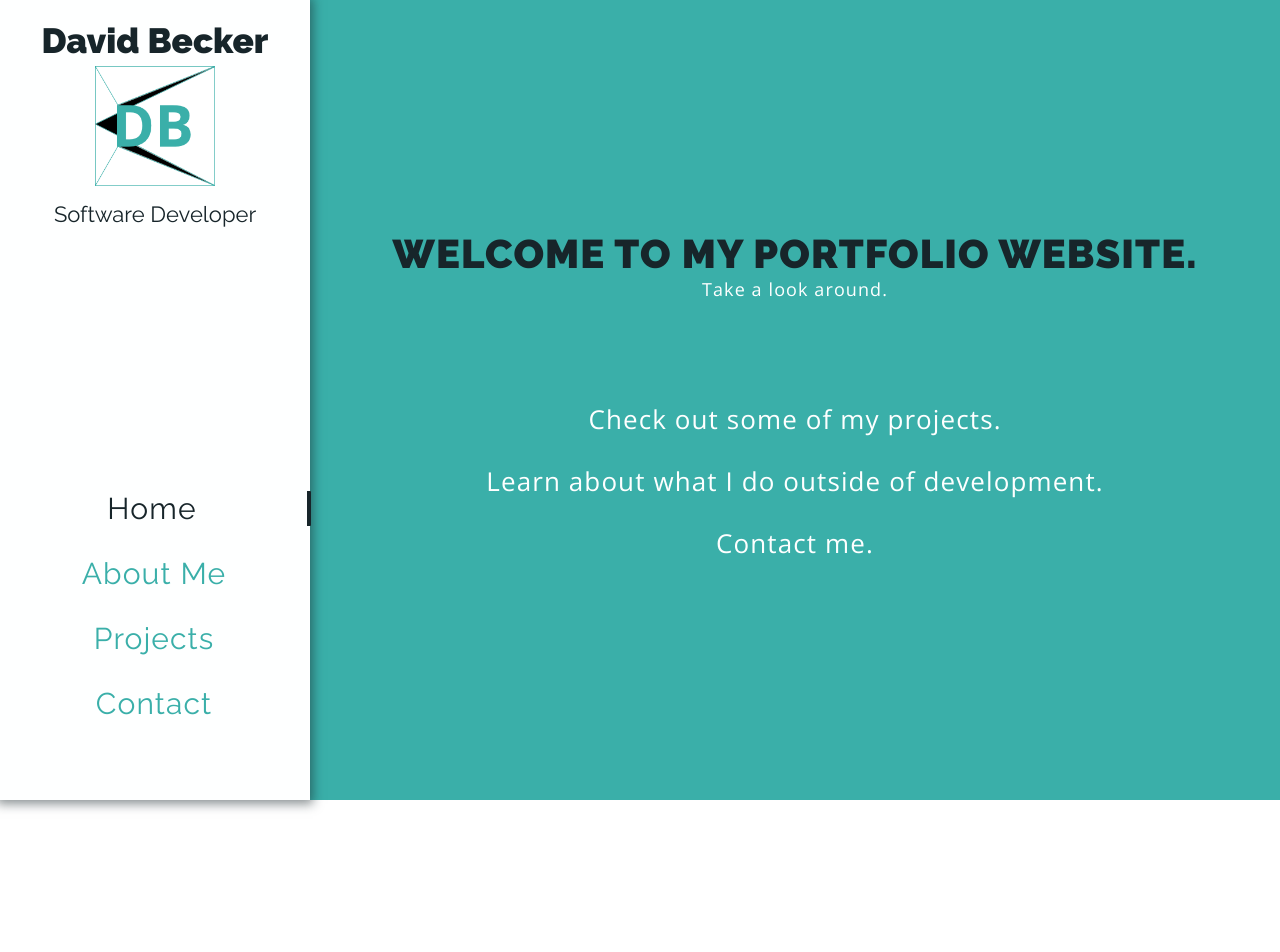
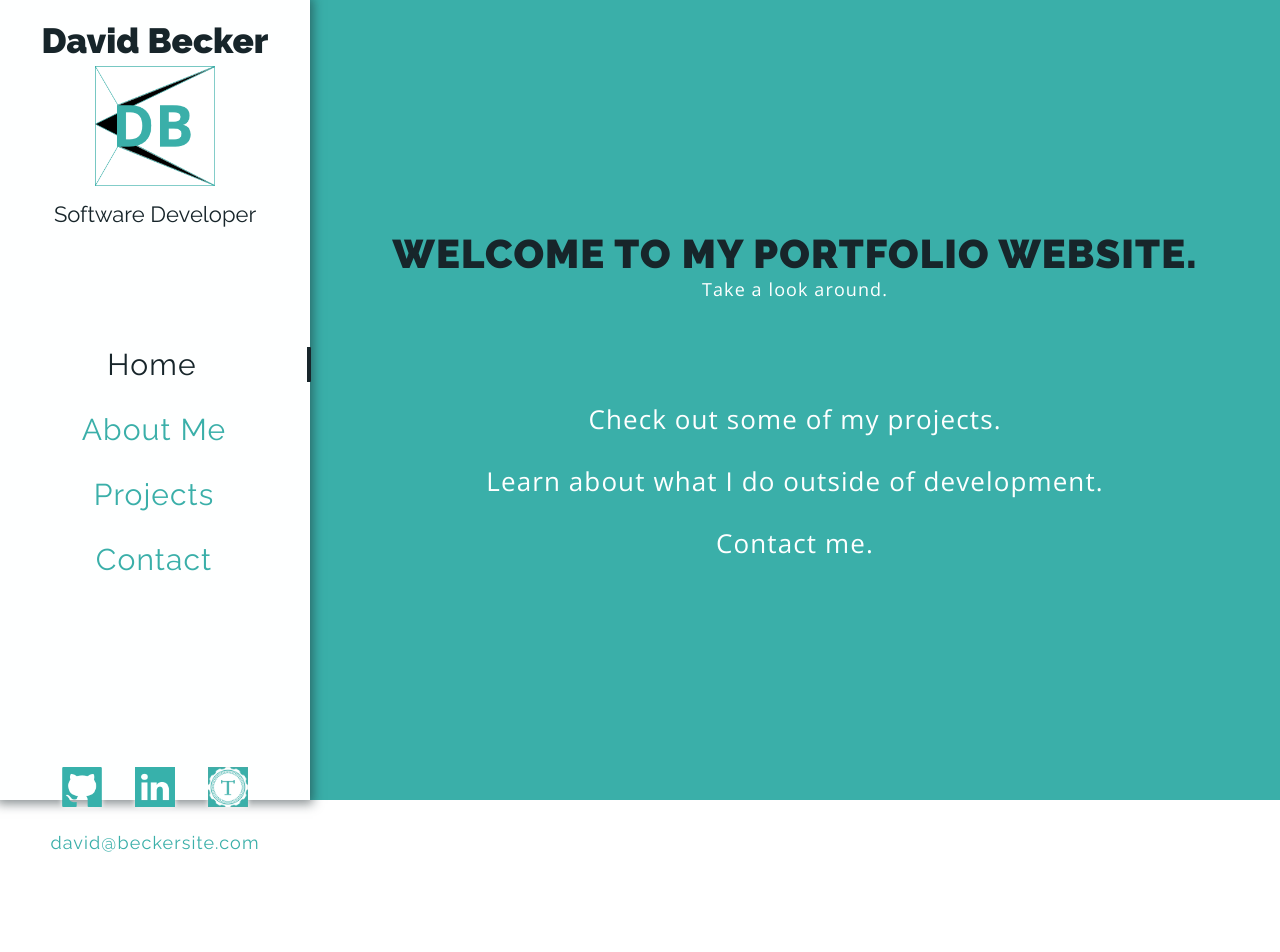
Before and after one commit to davidbecker6081/Portfolio, a React (Create React App) app: page / in a window 1280 px wide. Shown: the top 952 px of the page. After the commit the page ends 873 px from the top, so only its background shows below. Built offline with nearby package versions, Linux system fonts and the light colour scheme.

Commit message:
fix navheader heights

```diff
--- a/src/NavHeader/NavHeader.css
+++ b/src/NavHeader/NavHeader.css
@@ -28,7 +28,7 @@ header {
   align-items: center;
   justify-content: center;
   flex-direction: column;
-  margin-bottom: 45%;
+  margin-bottom: 15vh;
   margin-top: 20px;
 }
 
@@ -64,7 +64,7 @@ h2 {
   align-items: center;
   flex-direction: column;
   justify-content: center;
-  margin-bottom: 50%;
+  margin-bottom: 20vh;
   width: 100%;
 }
 
@@ -114,6 +114,7 @@ h2 {
   display: flex;
   align-items: center;
   justify-content: space-between;
+  margin-bottom: 15px;
   width: 100%;
 }
 
@@ -150,6 +151,7 @@ background-image: url('../assets/turing-logo.png')
 }
 
 .quick-contact p {
+  margin-bottom: 20px;
   color: #3AAFA9;
   font-size: 18px;
 }
@@ -231,10 +233,6 @@ background-image: url('../assets/turing-logo.png')
     font-size: 42px;
   }
 
-  .nav-logo {
-    margin-bottom: 85%;
-  }
-
   .david-logo {
     height: 160px;
     width: 150px;
@@ -242,10 +240,6 @@ background-image: url('../assets/turing-logo.png')
 
   h2 {
     font-size: 27px;
-  }
-
-  .nav-link-container {
-    margin-bottom: 75%;
   }
 
   .nav-link {
@@ -275,10 +269,6 @@ background-image: url('../assets/turing-logo.png')
     font-size: 35px;
   }
 
-  .nav-logo {
-    margin-bottom: 85%;
-  }
-
   .david-logo {
     height: 130px;
     width: 120px;
@@ -286,10 +276,6 @@ background-image: url('../assets/turing-logo.png')
 
   h2 {
     font-size: 22px;
-  }
-
-  .nav-link-container {
-    margin-bottom: 75%;
   }
 
   .nav-link {
```
